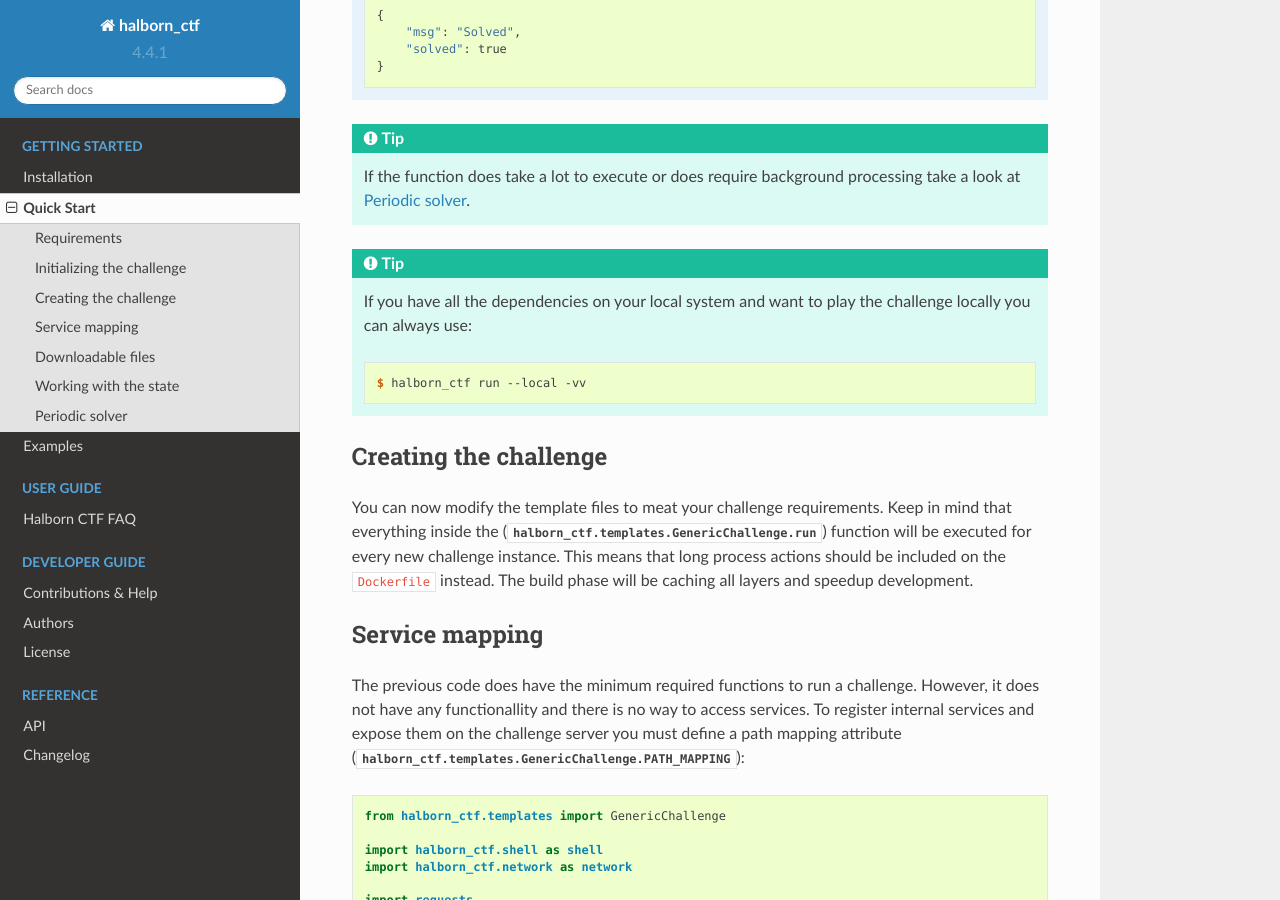
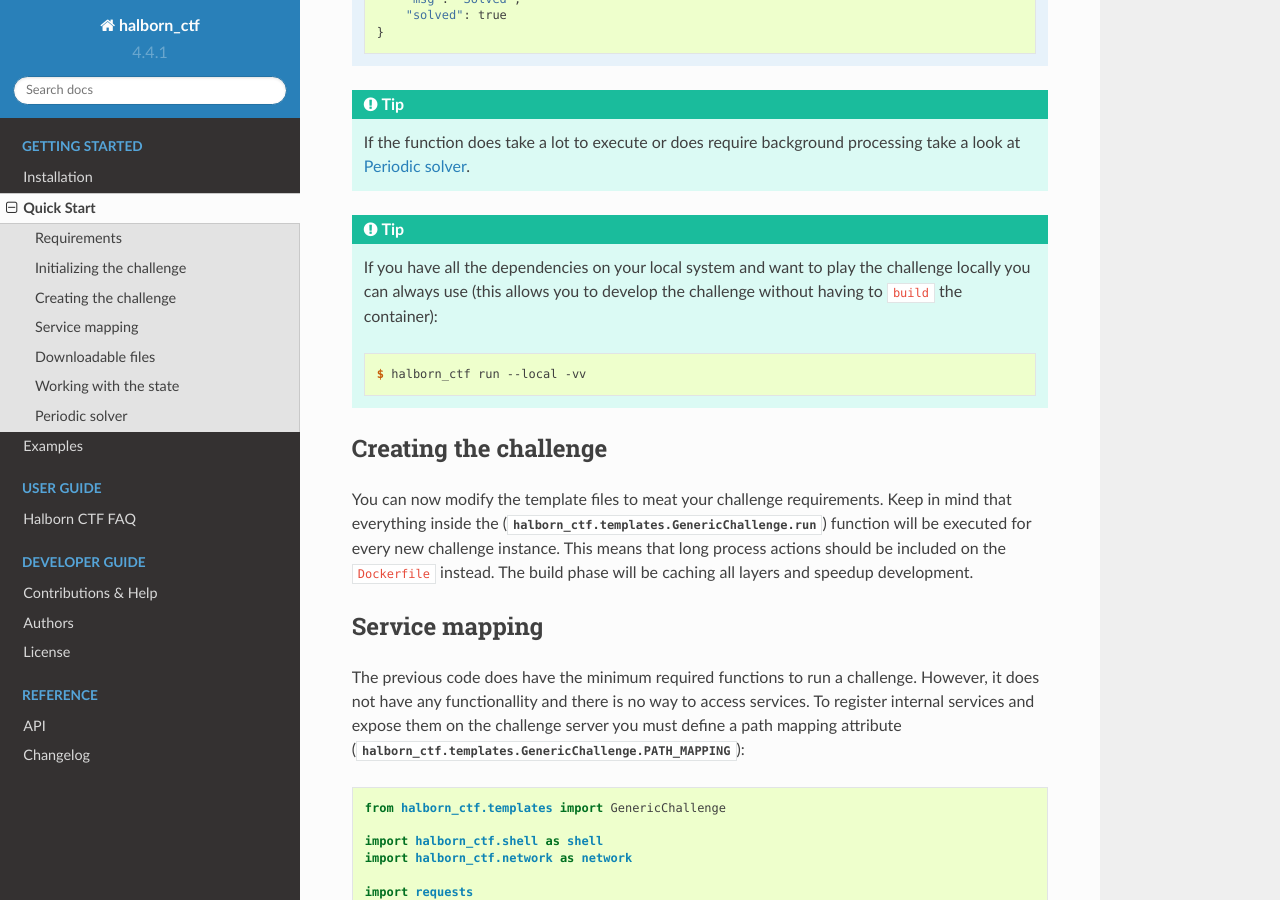
Before and after one commit to HalbornAcademy/halborn_ctf, a Sphinx documentation site: the page built from docs/src/getting_started/quick_start.rst, in a window 1280 px wide and 900 px high, scrolled down 2224 px. Built offline with Sphinx 7.4.7 and the Read the Docs theme 2.0.0, drawn with Linux system fonts in a browser that asks for light colours; some of the changed text lies outside the part shown.

Commit message:
Removing build command and using run local

```diff
--- a/docs/src/getting_started/quick_start.rst
+++ b/docs/src/getting_started/quick_start.rst
@@ -115,7 +113,7 @@ By default the challenge will expose the following routes:
 
 
 .. tip::
-    If you have all the dependencies on your local system and want to play the challenge locally you can always use:
+    If you have all the dependencies on your local system and want to play the challenge locally you can always use (this allows you to develop the challenge without having to ``build`` the container):
 
     .. code-block:: console
 
```
Also changed, not shown: other parts of docs/src/getting_started/quick_start.rst (+1 -3 lines).
